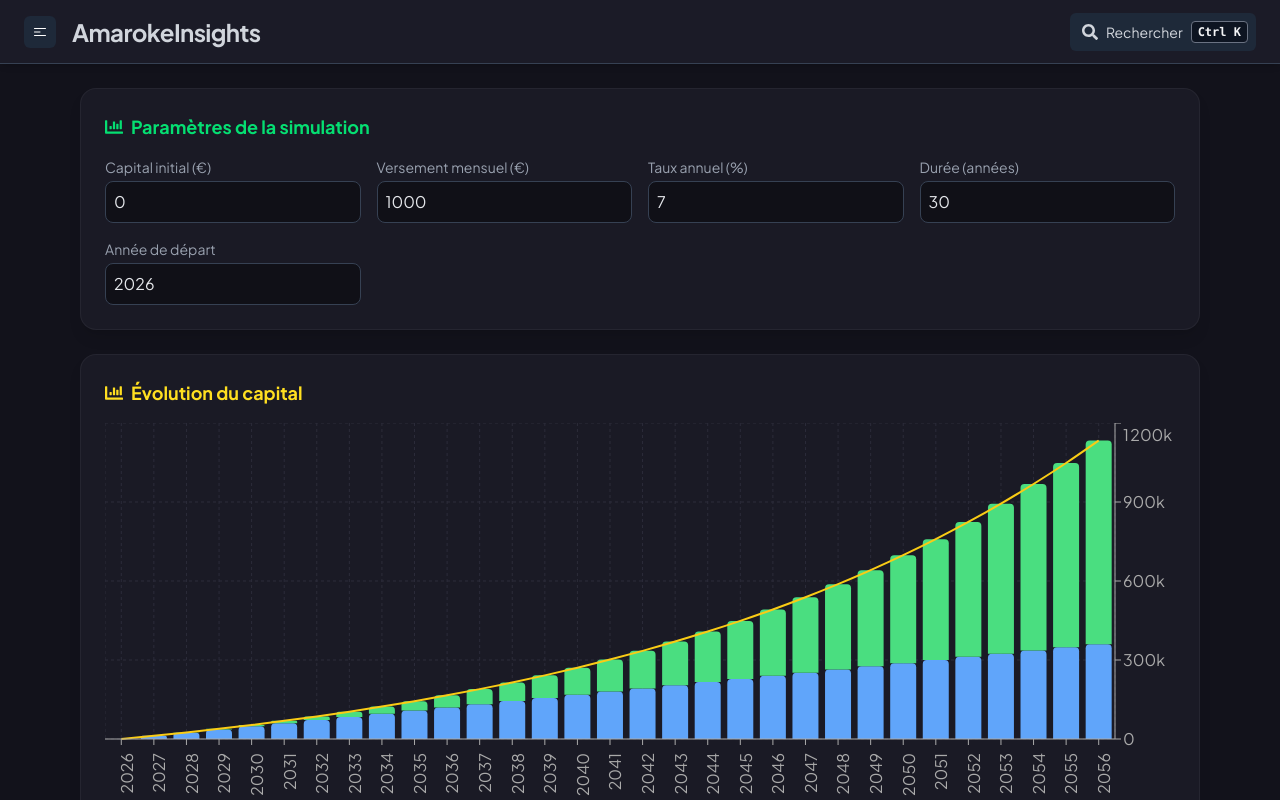
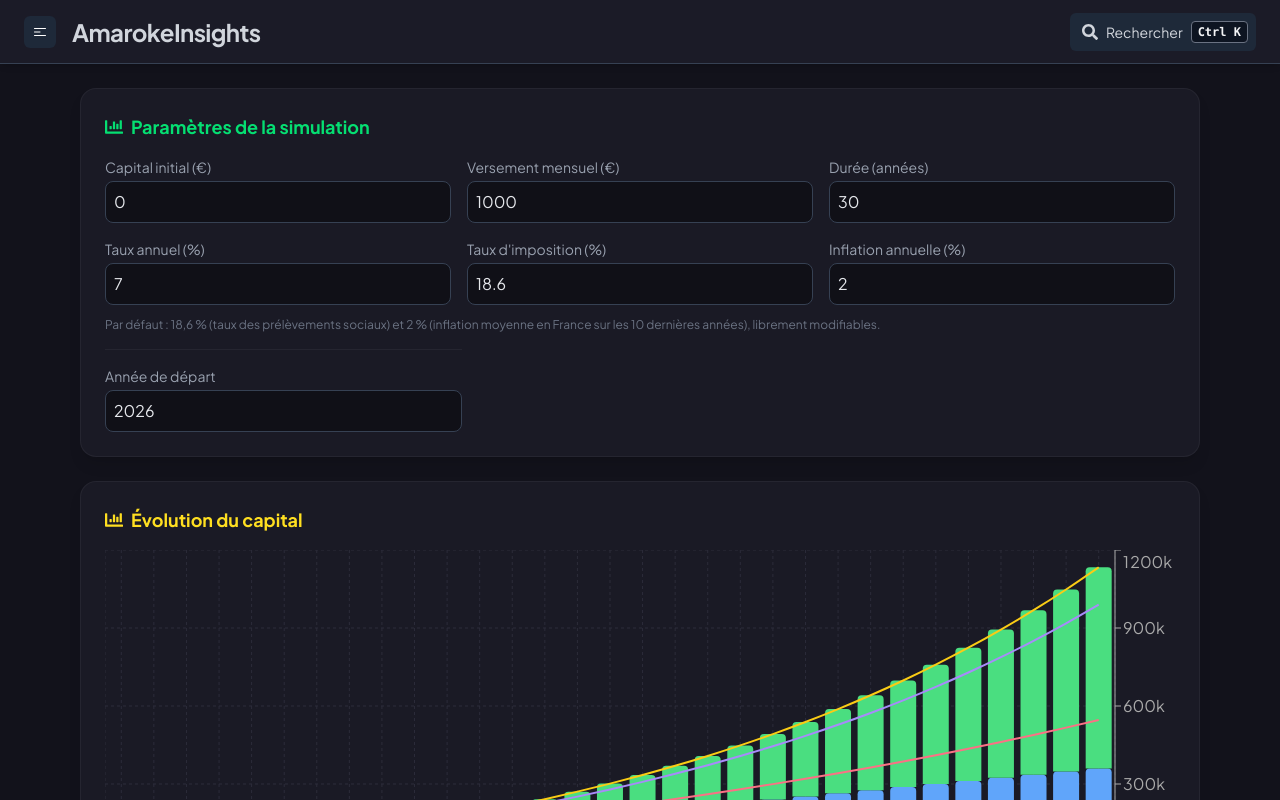
Before and after one commit to Amaroke/AmarokeInsights, a React (Vite) app: page /interets-composes in a window 1280 px wide. Built offline with nearby package versions, Linux system fonts and the light colour scheme.

Commit message:
feat: enhance Compound Interest calculator with tax and inflation parameters, update FinanceChart to support multiple lines, and add corresponding tests

```diff
--- a/src/components/FinanceChart.tsx
+++ b/src/components/FinanceChart.tsx
@@ -20,7 +20,7 @@ interface FinanceChartProps {
   data: object[];
   xKey: string;
   bars: ChartSeries[];
-  line: ChartSeries;
+  lines: ChartSeries[];
   yAxisOrientation?: "left" | "right";
   height?: number;
   startYear?: number;
@@ -38,12 +38,27 @@ const FinanceChart: FC<FinanceChartProps> = ({
   data,
   xKey,
   bars,
-  line,
+  lines,
   yAxisOrientation = "left",
   height = 420,
   startYear,
 }) => {
   const base = Number.isFinite(startYear) ? (startYear as number) : 0;
+  const seriesOrder = [...bars, ...lines].map((series) => series.key);
+
+  const renderLegend = () => (
+    <ul className="flex flex-wrap justify-center gap-x-4 gap-y-1 mt-2 text-sm text-gray-300">
+      {[...bars, ...lines].map((series) => (
+        <li key={series.key} className="flex items-center gap-1.5">
+          <span
+            className="inline-block w-2.5 h-2.5 rounded-sm shrink-0"
+            style={{ backgroundColor: series.color }}
+          />
+          {series.key}
+        </li>
+      ))}
+    </ul>
+  );
 
   return (
     <ResponsiveContainer width="100%" height={height}>
@@ -71,8 +86,9 @@ const FinanceChart: FC<FinanceChartProps> = ({
           }}
           formatter={formatEuro}
           labelFormatter={(label) => `Année ${base + Number(label)}`}
+          itemSorter={(item) => seriesOrder.indexOf(String(item.dataKey))}
         />
-        <Legend />
+        <Legend content={renderLegend} />
         {bars.map((bar) => (
           <Bar
             key={bar.key}
@@ -82,13 +98,16 @@ const FinanceChart: FC<FinanceChartProps> = ({
             radius={[4, 4, 0, 0]}
           />
         ))}
+        {lines.map((line) => (
           <Line
+            key={line.key}
             type="monotone"
             dataKey={line.key}
             stroke={line.color}
             strokeWidth={2}
             dot={false}
           />
+        ))}
       </ComposedChart>
     </ResponsiveContainer>
   );
--- a/src/pages/CompoundInterest.tsx
+++ b/src/pages/CompoundInterest.tsx
@@ -6,17 +6,36 @@ import FinanceChart from "../components/FinanceChart";
 import NumberField from "../components/NumberField";
 import { computeCompoundInterest } from "../utils/finance";
 
+const EUR = {
+  style: "currency",
+  currency: "EUR",
+  minimumFractionDigits: 0,
+  maximumFractionDigits: 0,
+} as const;
+
 const CompoundInterest: React.FC = () => {
   const [initial, setInitial] = useState(0);
   const [monthly, setMonthly] = useState(1000);
   const [rate, setRate] = useState(7);
   const [years, setYears] = useState(30);
   const [startYear, setStartYear] = useState(new Date().getFullYear());
+  const [taxRate, setTaxRate] = useState(18.6);
+  const [inflationRate, setInflationRate] = useState(2);
 
   const data = useMemo(
-    () => computeCompoundInterest({ initial, monthly, rate, years }),
-    [initial, monthly, rate, years],
+    () =>
+      computeCompoundInterest({
+        initial,
+        monthly,
+        rate,
+        years,
+        taxRate,
+        inflationRate,
+      }),
+    [initial, monthly, rate, years, taxRate, inflationRate],
   );
+
+  const last = data[data.length - 1];
 
   return (
     <PageLayout
@@ -29,7 +48,7 @@ const CompoundInterest: React.FC = () => {
             <FaChartBar /> Paramètres de la simulation
           </h2>
 
-          <div className="grid md:grid-cols-4 sm:grid-cols-2 gap-4">
+          <div className="grid sm:grid-cols-3 gap-4">
             <NumberField
               label="Capital initial (€)"
               value={initial}
@@ -45,6 +64,14 @@ const CompoundInterest: React.FC = () => {
               focusClass="focus:border-green-400"
             />
             <NumberField
+              label="Durée (années)"
+              value={years}
+              onChange={setYears}
+              min={0}
+              max={100}
+              focusClass="focus:border-green-400"
+            />
+            <NumberField
               label="Taux annuel (%)"
               value={rate}
               onChange={setRate}
@@ -52,13 +79,29 @@ const CompoundInterest: React.FC = () => {
               focusClass="focus:border-green-400"
             />
             <NumberField
-              label="Durée (années)"
-              value={years}
-              onChange={setYears}
+              label="Taux d'imposition (%)"
+              value={taxRate}
+              onChange={setTaxRate}
               min={0}
               max={100}
+              step={0.1}
               focusClass="focus:border-green-400"
             />
+            <NumberField
+              label="Inflation annuelle (%)"
+              value={inflationRate}
+              onChange={setInflationRate}
+              step={0.1}
+              focusClass="focus:border-green-400"
+            />
+          </div>
+          <p className="text-xs text-gray-500 mt-3">
+            Par défaut : 18,6 % (taux des prélèvements sociaux) et 2 %
+            (inflation moyenne en France sur les 10 dernières années), librement
+            modifiables.
+          </p>
+
+          <div className="mt-4 pt-4 border-t border-white/5 sm:w-1/3">
             <NumberField
               label="Année de départ"
               value={startYear}
@@ -83,8 +126,35 @@ const CompoundInterest: React.FC = () => {
               { key: "Apport cumulé", color: "#60a5fa" },
               { key: "Intérêts générés", color: "#4ade80" },
             ]}
-            line={{ key: "Capital total", color: "#facc15" }}
+            lines={[
+              { key: "Capital total", color: "#facc15" },
+              { key: "Capital net", color: "#a78bfa" },
+              { key: "Ajusté à l'inflation", color: "#fb7185" },
+            ]}
           />
+
+          <div className="grid sm:grid-cols-3 gap-3 mt-4">
+            <div className="bg-[#101017] rounded-xl p-3 border border-white/5">
+              <p className="text-xs text-gray-400">Capital brut</p>
+              <p className="text-lg font-semibold text-yellow-300">
+                {last["Capital total"].toLocaleString("fr-FR", EUR)}
+              </p>
+            </div>
+            <div className="bg-[#101017] rounded-xl p-3 border border-white/5">
+              <p className="text-xs text-gray-400">
+                Capital net (après impôts)
+              </p>
+              <p className="text-lg font-semibold text-violet-400">
+                {last["Capital net"].toLocaleString("fr-FR", EUR)}
+              </p>
+            </div>
+            <div className="bg-[#101017] rounded-xl p-3 border border-white/5">
+              <p className="text-xs text-gray-400">Ajusté à l'inflation</p>
+              <p className="text-lg font-semibold text-rose-400">
+                {last["Ajusté à l'inflation"].toLocaleString("fr-FR", EUR)}
+              </p>
+            </div>
+          </div>
         </div>
       </Container>
     </PageLayout>
--- a/src/pages/LoanCalculator.tsx
+++ b/src/pages/LoanCalculator.tsx
@@ -97,7 +97,7 @@ const LoanCalculator: React.FC = () => {
               { key: "Capital restant", color: "#9333ea" },
               { key: "Intérêts restants", color: "#f472b6" },
             ]}
-            line={{ key: "Total restant", color: "#facc15" }}
+            lines={[{ key: "Total restant", color: "#facc15" }]}
           />
         </div>
       </Container>
--- a/src/utils/finance.ts
+++ b/src/utils/finance.ts
@@ -1,4 +1,4 @@
-const safe = (v: number) => (Number.isFinite(v) ? v : 0);
+const safe = (v: number | undefined) => (Number.isFinite(v) ? (v as number) : 0);
 
 const clampYears = (v: number) =>
   Math.min(Math.max(Math.trunc(safe(v)), 0), 120);
@@ -8,6 +8,8 @@ export interface CompoundInterestParams {
   monthly: number;
   rate: number;
   years: number;
+  taxRate?: number;
+  inflationRate?: number;
 }
 
 export interface CompoundInterestPoint {
@@ -15,6 +17,8 @@ export interface CompoundInterestPoint {
   "Apport cumulé": number;
   "Intérêts générés": number;
   "Capital total": number;
+  "Capital net": number;
+  "Ajusté à l'inflation": number;
 }
 
 export function computeCompoundInterest(
@@ -24,6 +28,8 @@ export function computeCompoundInterest(
   const monthly = safe(params.monthly);
   const rate = safe(params.rate);
   const years = clampYears(params.years);
+  const taxRate = safe(params.taxRate);
+  const inflationRate = safe(params.inflationRate);
 
   const points: CompoundInterestPoint[] = [];
   let capital = initial;
@@ -34,12 +40,16 @@ export function computeCompoundInterest(
     }
     const apport = initial + monthly * 12 * year;
     const interets = capital - apport;
+    const net = apport + interets * (1 - taxRate / 100);
+    const netRealValue = net / Math.pow(1 + inflationRate / 100, year);
 
     points.push({
       Année: year,
       "Apport cumulé": Math.round(apport),
       "Intérêts générés": Math.round(interets),
       "Capital total": Math.round(capital),
+      "Capital net": Math.round(safe(net)),
+      "Ajusté à l'inflation": Math.round(safe(netRealValue)),
     });
   }
 
```
Also changed, not shown: 2 other files (tests, documents, lock files or other folders). Lines whose indentation alone changed are shown as unchanged.
